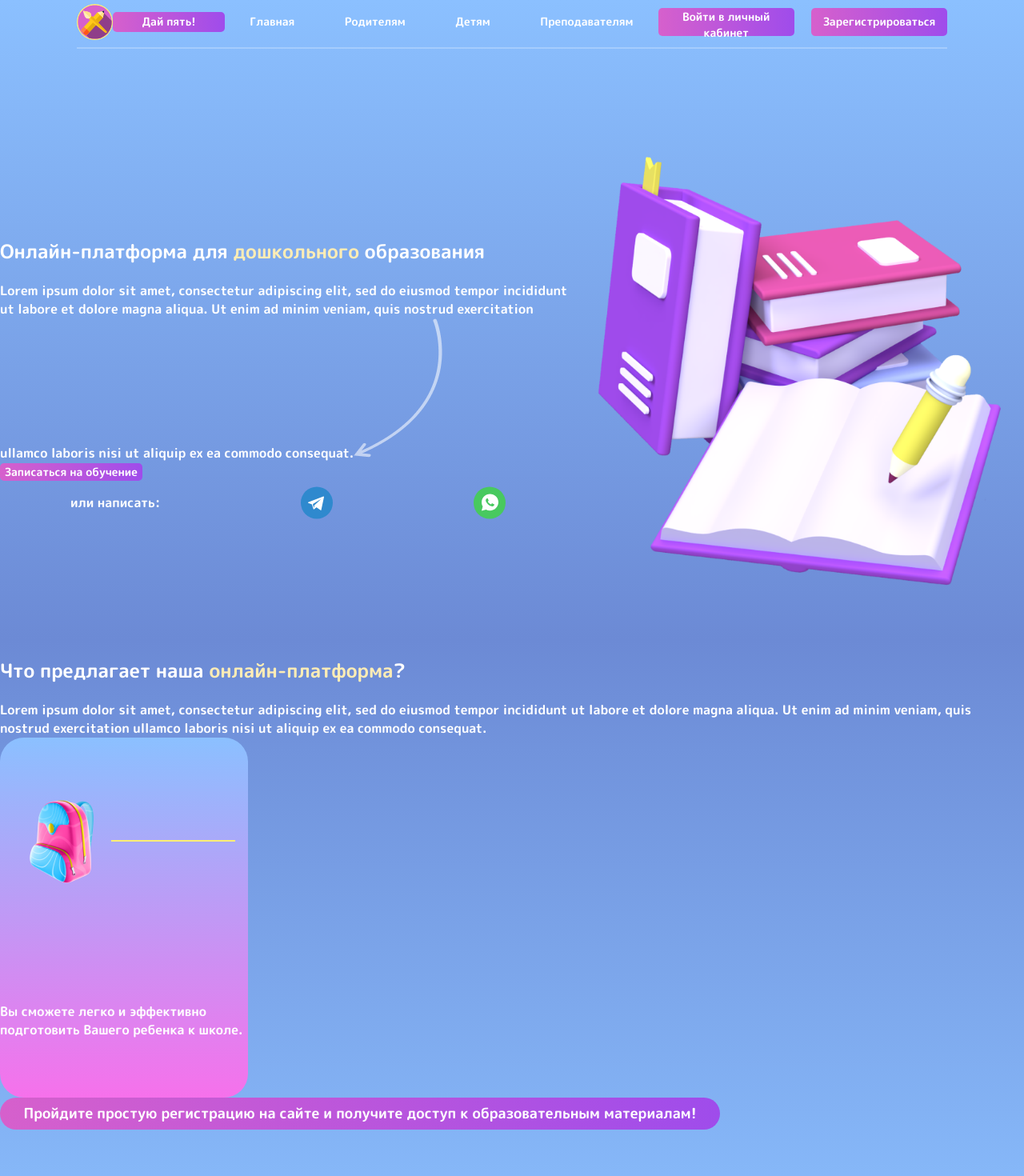
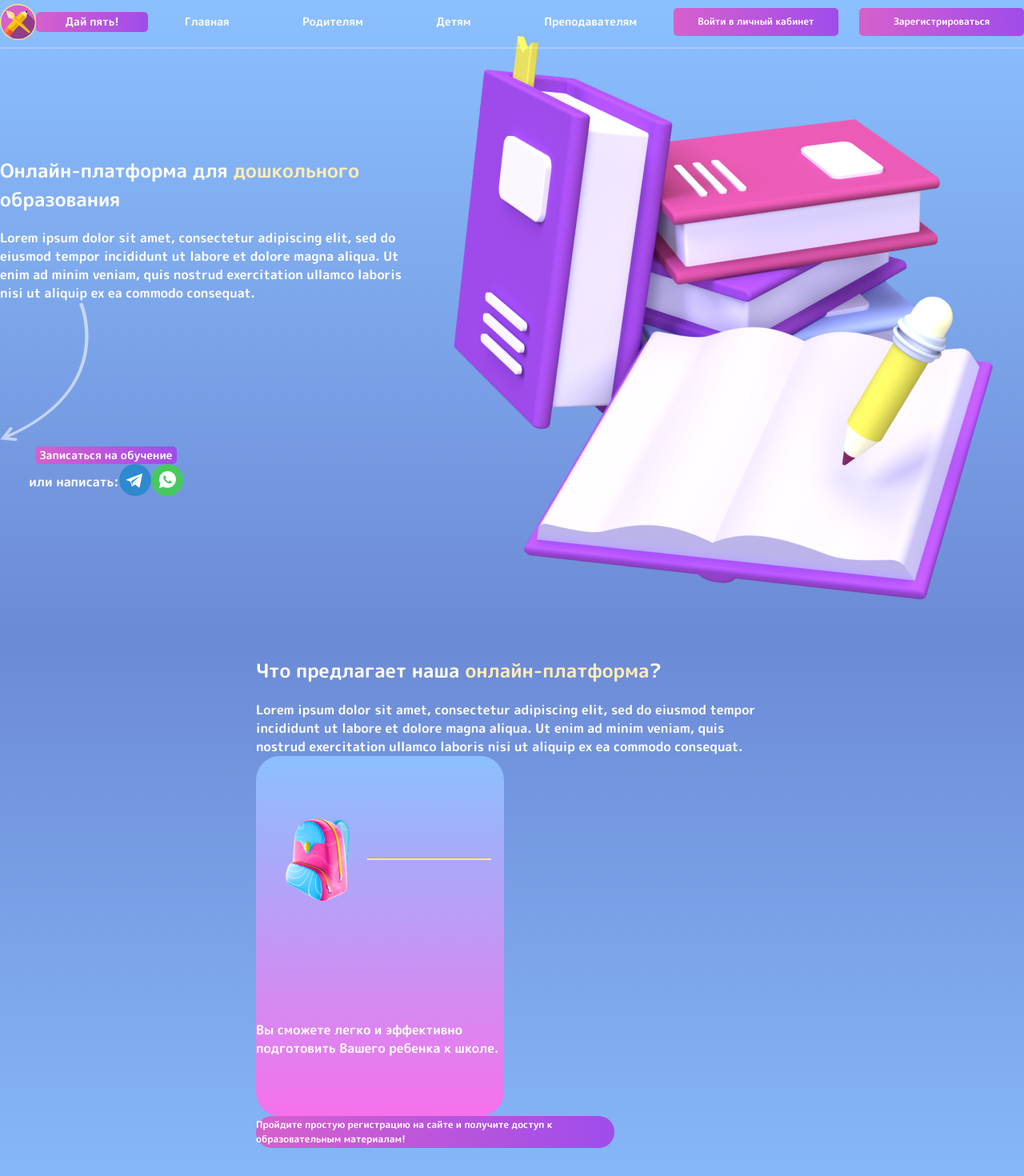
Before and after one commit to Dash-02/React, a React (Create React App) app in the folder preschool/preschool-landing/: page / in a window 1280 px wide. Shown: the top 1470 px of the page at 80% size. Built offline with nearby package versions, Linux system fonts and the light colour scheme.

Commit message:
header-burger-menu

```diff
--- a/preschool/preschool-landing/public/index.html
+++ b/preschool/preschool-landing/public/index.html
@@ -2,7 +2,7 @@
 <html lang="en">
   <head>
     <meta charset="utf-8" />
-    <link rel="icon" href="../src/assets/icons/logo.svg" />
+    <link rel="icon" href="../src/assets/icons/logo.ico" />
     <meta name="viewport" content="width=device-width, initial-scale=1" />
     <meta name="theme-color" content="#000000" />
     <meta
@@ -10,7 +10,7 @@
       content="Web site created using create-react-app"
     />
     <!-- <link rel="apple-touch-icon" href="%PUBLIC_URL%/logo192.png" /> -->
-    <link rel="manifest" href="%PUBLIC_URL%/manifest.json" />
+    <!-- <link rel="manifest" href="%PUBLIC_URL%/manifest.json" /> -->
     <link rel="preconnect" href="https://fonts.googleapis.com">
     <link rel="preconnect" href="https://fonts.gstatic.com" crossorigin>
     <link href="https://fonts.googleapis.com/css2?family=M+PLUS+Rounded+1c:wght@700&display=swap" rel="stylesheet">
--- a/preschool/preschool-landing/src/Header/Header.css
+++ b/preschool/preschool-landing/src/Header/Header.css
@@ -4,7 +4,9 @@
     flex-wrap: wrap;
     align-items: center;
     height: 65px;
-    width: 85%;
+    width: 100%;
+    position: fixed;
+    z-index: 50;
 }
 
 .header {
@@ -14,6 +16,17 @@
     justify-content: space-between;
     align-items: center;
 }
+
+/* .container-header::before {
+    content: '';
+    position: absolute;
+    top: 0;
+    left: 0;
+    width: 100%;
+    height: 100%;
+   background:#8BC0FF;
+
+} */
 
 .logo {
     display: flex;
@@ -65,6 +78,18 @@ button:active {
     flex-wrap: nowrap;
 }
 
+@media (width <= 1500px) {
+    .btn-login button {
+        font-size: 12px;
+    }
+}
+
+@media (width <= 1200px) {
+    .btn-login button {
+        font-size: 10px;
+    }
+}
+
 nav {
     display: flex;
     justify-content: space-around;
@@ -109,13 +134,12 @@ a:active {
 }
 
 .burger-checkbox {
-    position: absolute;
-    visibility: hidden;
+    display: none;
 }
 
 .burger {
     position: relative;
-    z-index: 1;
+    z-index: 10;
     cursor: pointer;
     display: block;
     position: relative;
@@ -162,31 +186,47 @@ a:active {
 }
 
 .menu-list {
+    z-index: 1;
     top: 0;
     right: 0;
     position: absolute;
-    display: grid;
-    gap: 15px;
-    padding: 25% 25%;
-    margin: 0;
+    display: flex;
+    justify-content: space-between;
+    flex-direction: column;
+
     background: #263A7A;
-    list-style-type: none;
     transform: translateX(100%);
-    transition: .3s;
-    width: 200px;
+    transition: .4s;
+
+    width: 100%;
+    height: 100vh;
 }
 
-.menu-item {
-    display: block;
-    padding: 8px;
-    color: white;
-    font-size: 18px;
-    text-align: center;
-    text-decoration: none;
+.menu-items {
+    display: flex;
+    justify-content: space-around;
+    align-items: center;
+    flex-direction: column;
+    width: 100%;
+    height: 50vh;
+    margin-top: 15%;
 }
 
-.menu-item:hover {
-    background: rgba(255,255,255,.2)
+.menu-bottom {
+    background-color: #8BC0FF;
+    width: 100%;
+    height: 12%;
+}
+
+.menu-list a {
+    font-size: 28px;
+}
+
+.menu-list button {
+    border-radius: 15px;
+    font-size: 24px;
+    width: 70%;
+    height: 12%;
 }
 
 .burger-checkbox:checked ~ .menu-list {
--- a/preschool/preschool-landing/src/Header/Header.jsx
+++ b/preschool/preschool-landing/src/Header/Header.jsx
@@ -24,14 +24,17 @@ function Header() {
                 </div>
                 <div className="menu">
                     <input type="checkbox" id="burger-checkbox" className="burger-checkbox"/>
-                    <label for="burger-checkbox" className="burger"></label>
+                    <label htmlFor="burger-checkbox" className="burger"></label>
                     <nav className="menu-list">
+                        <div className="menu-items">
                             <a href="#home">Главная</a>
                             <a href="#parents">Родителям</a>
                             <a href="#preschooler">Детям</a>
                             <a href="#teacher">Преподавателям</a>
                             <button>Войти в личный кабинет</button>
                             <button>Зарегистрироваться</button>
+                        </div>
+                        <div className="menu-bottom"></div>
                     </nav>
                 </div>
             </section>
--- a/preschool/preschool-landing/src/Home/Home.css
+++ b/preschool/preschool-landing/src/Home/Home.css
@@ -15,30 +15,37 @@
     justify-content: center;
 }
 
-@media (width <= 720px) {
+@media (width <= 1200px) {
     .container {
         flex-wrap: wrap;
     }
+    .img-books {
+        height: 600px;
+        width: 560px;
+    }
 }
 
-/* .line {
-    height: 2px;
-    width: 95%;
-
-    opacity: 24%;
-    background-color: #fff;
-} */
+.content {
+    width: 50%;
+}
 
 .yellow-text {
     color: #FFEDB5;
 }
 
-.img-books {
-    height: 600px;
-    width: 560px;
+.wrapper_social_media {
+    display: flex;
+    justify-content: space-around;
+    flex-direction: column;
+    align-items: center;
+
+    width: 50%;
 }
 
 .social_media {
     display: flex;
+    flex-direction: row;
     justify-content: space-around;
+    align-items: center;
+
 }
--- a/preschool/preschool-landing/src/Home/Home.jsx
+++ b/preschool/preschool-landing/src/Home/Home.jsx
@@ -14,15 +14,19 @@ function Home() {
             <div className="container">
                 <div className="content">
                     <h1>Онлайн-платформа для <span className="yellow-text">дошкольного</span> образования</h1>
-                    <span>Lorem ipsum dolor sit amet, consectetur adipiscing elit, sed do eiusmod tempor incididunt ut labore et dolore magna aliqua. Ut enim ad minim veniam, quis nostrud exercitation ullamco laboris nisi ut aliquip ex ea commodo consequat.</span>
+                    <div>
+                        <span>Lorem ipsum dolor sit amet, consectetur adipiscing elit, sed do eiusmod tempor incididunt ut labore et dolore magna aliqua. Ut enim ad minim veniam, quis nostrud exercitation ullamco laboris nisi ut aliquip ex ea commodo consequat.</span>
+                    </div>
                     <img src={imgArrow} alt="arrow" />
 
-                    <button>Записаться на обучение</button>
+                    <div className="wrapper_social_media">
+                        <button>Записаться на обучение</button>
 
-                    <div className="social_media">
-                        <p>или написать:</p>
-                        <img src={tg} alt="telegram" />
-                        <img src={whatsapp} alt="whatsApp" />
+                        <div className="social_media">
+                            <span>или написать:</span>
+                            <a href="#"><img src={tg} alt="telegram" /></a>
+                            <a href="#"><img src={whatsapp} alt="whatsApp" /></a>
+                        </div>
                     </div>
                 </div>
                 <img className="img-books" src={imgBooks} alt="books" />
--- a/preschool/preschool-landing/src/Pages/Parents.css
+++ b/preschool/preschool-landing/src/Pages/Parents.css
@@ -39,10 +39,20 @@
 
     font-size: 18px;
 
-    width: 900px;
+    width: 70%;
     height: 40px;
 
     display: flex;
     justify-content: center;
     align-items: center;
 }
+
+@media (width <= 1500px) {
+    .banner {
+
+    }
+
+    .banner span {
+        font-size: 12px;
+    }
+}
```
Also changed, not shown: 1 other file (tests, documents, lock files or other folders). Lines whose indentation alone changed are shown as unchanged.
